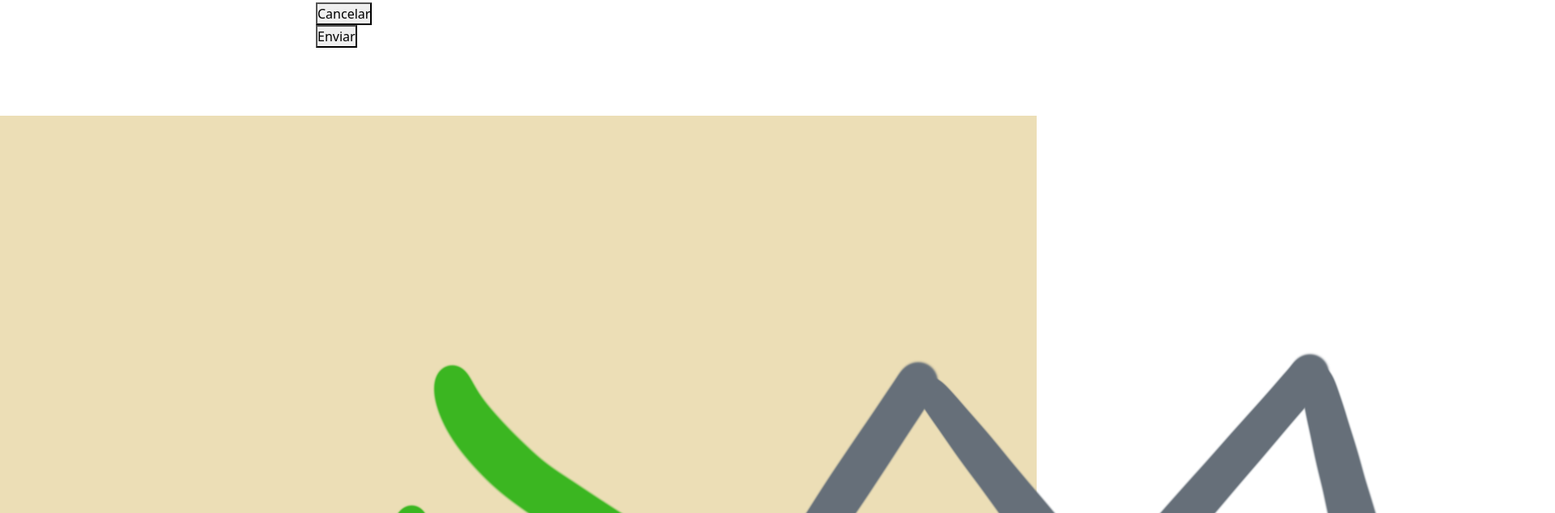
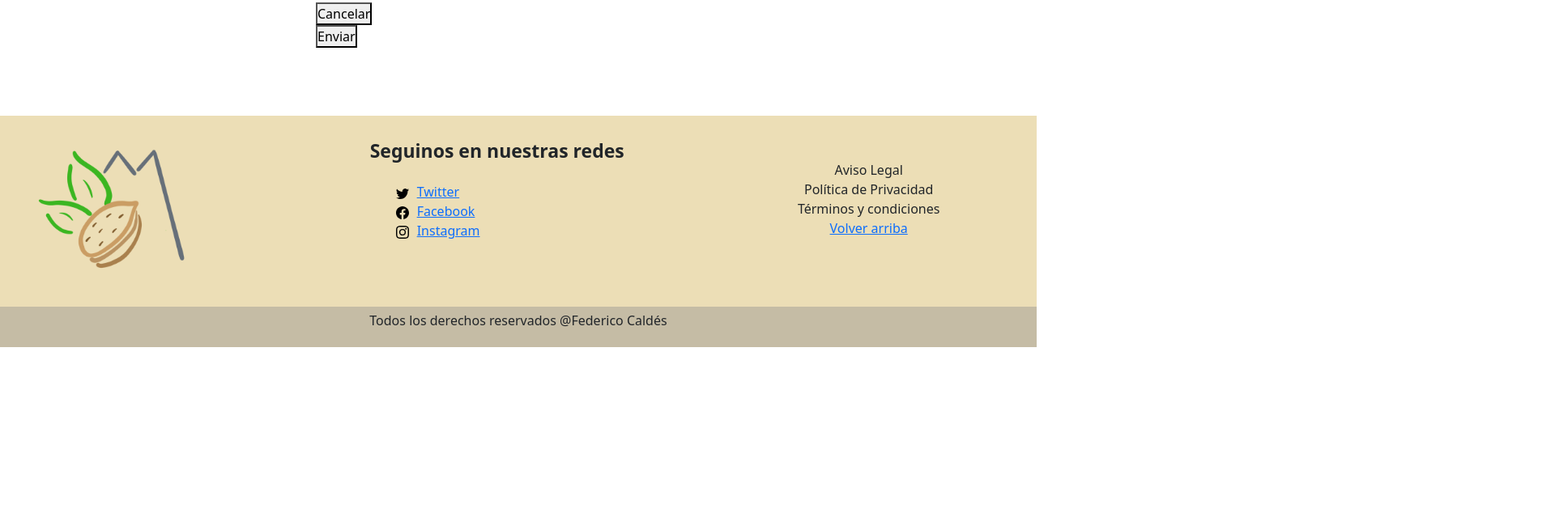
Before and after one commit to fcaldes/Malanzan, a plain HTML site: page pages/Contacto.html in a window 1280 px wide. Shown: the part 882-1516 px from the top of the page at 81% size, 1920 px wide, since content can reach past the window. After the commit the page ends 1311 px from the top, so only its background shows below. Drawn offline with nearby package versions, Linux system fonts and the light colour scheme.

Commit message:
actualizacion de paginas complementarias

```diff
--- a/pages/Contacto.html
+++ b/pages/Contacto.html
@@ -75,21 +75,35 @@
             </form>
         </section>
     </main>
-    <!--FOOTER-->
+    <!--::::FOOTER::::::-->
     <footer class="footer">
-        <div class="footer-logo">
-            <img src="../img/prototipo1.png" alt="Malanzán Dulces" class="logo-footer">
+        <div class="parteDeArriba">
+            <div class="box">
+                <figure>
+                    <a href="#"><img src="../img\prototipo1.png" alt="Malanzán Dulces" class="logo-footer"></a>
+                </figure>
+            </div>
+            <div class="box">
+                <h3 class="titulo-footerlist">Seguinos en nuestras redes</h3>
+                    <div class="boxredes">
+                        <ul class="listaderedes">
+                            <li><a href="https://twitter.com/"><img class="icono-redes" src="..\img\twitter.svg" alt="twitter">Twitter</a></li>
+                            <li><a href="https://www.facebook.com/"><img class="icono-redes" src="../img/facebook.svg" alt="facebook">Facebook</a></li>
+                            <li><a href="https://www.instagram.com/malanzan.dulces/"><img class="icono-redes" src="../img/instagram.svg" alt="Intagram">Instagram</a></li>
+                        </ul>
+                    </div>
+            </div>
+            <div class="box">
+                <ul class="listadefooter">
+                    <li>Aviso Legal</li>
+                    <li>Política de Privacidad</li>
+                    <li>Términos y condiciones</li>
+                    <li><a href="#">Volver arriba</a></li>
+                </ul>
+            </div>
         </div>
-        <div class="footer-redes">
-            <h3 class="titulo-footerlist">Seguinos en nuestras redes:</h3>
-            <ul class="footer-list">
-                <li class="lista-redes"><a href="https://www.instagram.com/malanzan.dulces/" target="_blank"><img class="icono-redes" src="../img/instagram.svg">Instagram</a></li>
-                <li class="lista-redes"><a href=""><img class="icono-redes" src="../img/twitter.svg">Twitter</a></li>
-                <li class="lista-redes"><a href=""><img class="icono-redes" src="../img/facebook.svg">Facebook</a></li>
-            </ul>
-        </div>
-        <div class="contenedor-derechos">
-        <p class="derechos">Todos los derechos reservados @Federico Caldés</p>
+        <div class="parteDeAbajo">
+            <p class="derechos">Todos los derechos reservados @Federico Caldés</p>
         </div>
     </footer>
     </div>
```
Also changed, not shown: pages/Comocomprar.html (+28 -14 lines), pages/Nosotros.html (+27 -13 lines), pages/Productos.html (+1 -1 lines).
